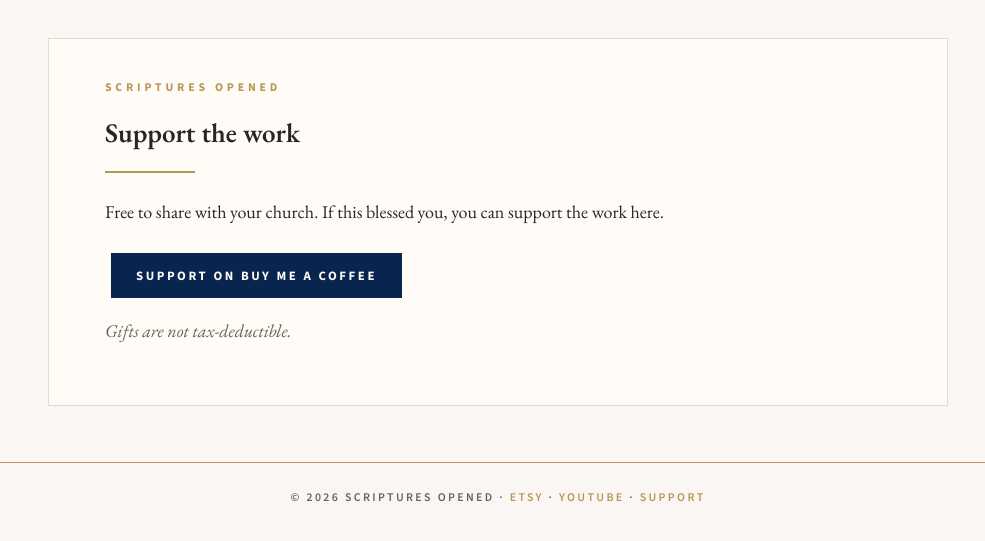
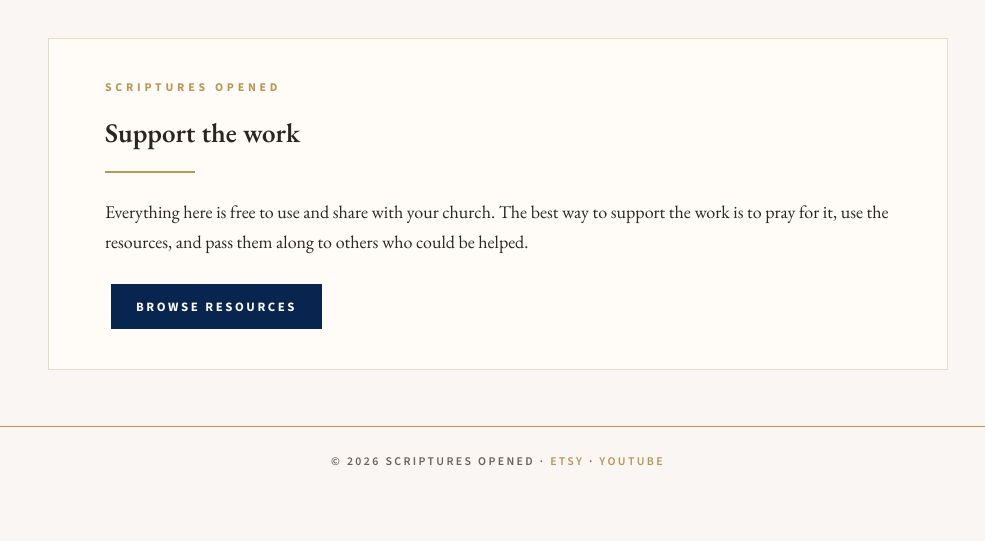
Before and after one commit to pbugriyev/scripturesopened.com, a plain HTML site: page support.html in a window 1280 px wide. Shown: the part 79-620 px from the top of the page, without its empty margins (142-1127 px from the left). Drawn offline with nearby package versions, Linux system fonts and the light colour scheme.

Commit message:
Remove Buy Me a Coffee from site

```diff
--- a/support.html
+++ b/support.html
@@ -1,4 +1,4 @@
 <!doctype html><html lang="en"><head><meta charset="utf-8"><meta name="viewport" content="width=device-width,initial-scale=1"><title>Support — Scriptures Opened</title><meta name="description" content="ScripturesOpened: free sermon-prep videos and Bible study resources."><link rel="icon" href="assets/logo.png"><link rel="preconnect" href="https://fonts.gstatic.com"><link rel="stylesheet" href="https://fonts.googleapis.com/css2?family=EB+Garamond:ital,wght@0,400;0,500;0,600;1,400&family=Source+Sans+3:wght@400;600;700&display=swap"><link rel="stylesheet" href="styles.css"></head><body>
 <header><div class="wrap"><a class="brand" href="index.html"><img src="assets/shield.png" alt="">Scriptures Opened</a><nav><a href="index.html">Home</a><a href="resources.html">Resources</a><a href="videos.html">Videos</a><a href="support.html" aria-current="page">Support</a><a href="about.html">About</a></nav></div></header>
-<main><section><div class="wrap sheet"><p class="eyebrow">Scriptures Opened</p><h1>Support the work</h1><hr class="gold"><p>Free to share with your church. If this blessed you, you can support the work here.</p><a class="btn" href="https://buymeacoffee.com/scripturesopened">Support on Buy Me a Coffee</a><p class="note" style="margin-top:18px">Gifts are not tax-deductible.</p></div></section></main>
-<footer><div class="wrap">&copy; 2026 Scriptures Opened &middot; <a href="https://www.etsy.com/shop/ScripturesOpened">Etsy</a> &middot; <a href="https://www.youtube.com/@Dr.Bugriyev">YouTube</a> &middot; <a href="https://buymeacoffee.com/scripturesopened">Support</a></div></footer></body></html>
+<main><section><div class="wrap sheet"><p class="eyebrow">Scriptures Opened</p><h1>Support the work</h1><hr class="gold"><p>Everything here is free to use and share with your church. The best way to support the work is to pray for it, use the resources, and pass them along to others who could be helped.</p><a class="btn" href="resources.html">Browse resources</a></div></section></main>
+<footer><div class="wrap">&copy; 2026 Scriptures Opened &middot; <a href="https://www.etsy.com/shop/ScripturesOpened">Etsy</a> &middot; <a href="https://www.youtube.com/@Dr.Bugriyev">YouTube</a></div></footer></body></html>
```
Also changed, not shown: 404.html (+1 -1 lines), about.html (+1 -1 lines), index.html (+1 -1 lines), resources.html (+1 -1 lines), videos.html (+1 -1 lines).
